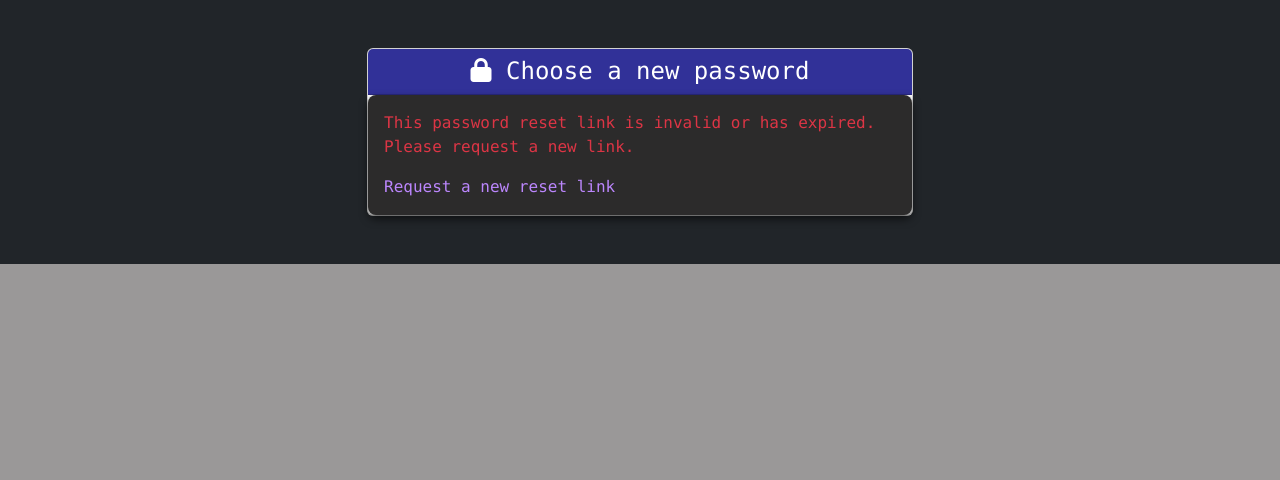
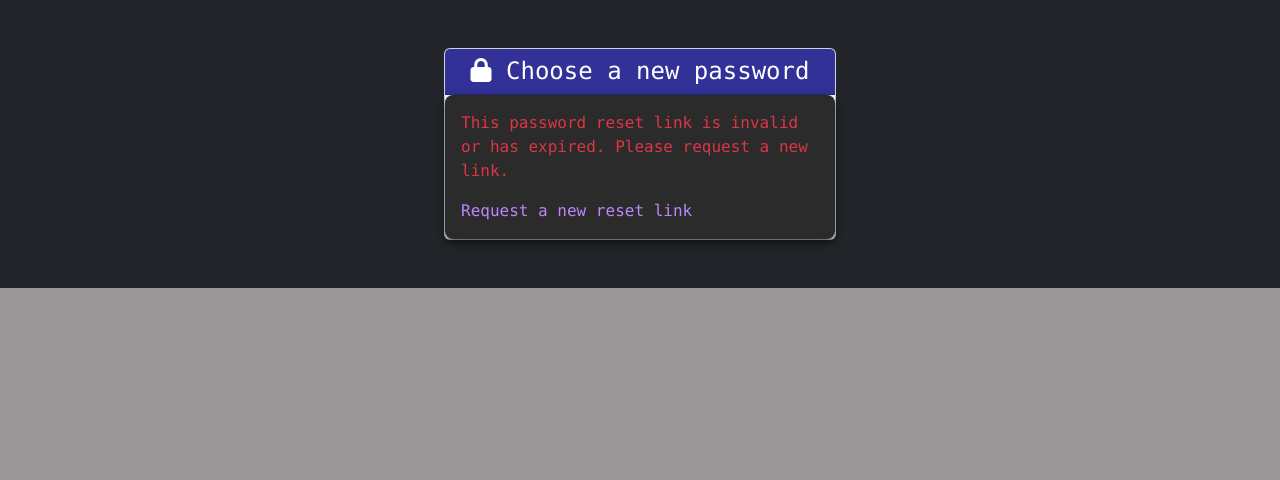
Before and after one commit to BackWoodsGinger/tfapp, a Django app: page /accounts/reset/1/1/ in a window 1280 px wide. Shown: the part 70-550 px from the top of the page. Run offline with Django 4.2, Linux system fonts and the light colour scheme; some libraries are stand-ins or nearby versions.

Commit message:
Fixed overstretched layout.

```diff
--- a/tfapp/static/css/styles.css
+++ b/tfapp/static/css/styles.css
@@ -123,6 +123,48 @@
   flex: 1 0 auto;
 }
 
+/*
+ * Tablet-friendly content width: page-level `.container` wrappers stay centered
+ * and slimmer than Bootstrap’s default (up to 1140px / 1320px at lg/xl).
+ * Tables still scroll inside `.table-responsive`. Skips `container-fluid` (e.g. home, timeclock).
+ * `main > section > .container` covers login / password-reset layouts.
+ */
+main > .container,
+main > section > .container {
+  margin-left: auto;
+  margin-right: auto;
+}
+@media (min-width: 576px) {
+  main > .container,
+  main > section > .container {
+    max-width: min(100%, 38rem);
+  }
+}
+@media (min-width: 768px) {
+  main > .container,
+  main > section > .container {
+    max-width: min(100%, 44rem);
+  }
+}
+@media (min-width: 992px) {
+  main > .container,
+  main > section > .container {
+    max-width: min(100%, 48rem);
+  }
+}
+@media (min-width: 1200px) {
+  main > .container,
+  main > section > .container {
+    max-width: min(100%, 52rem);
+  }
+}
+@media (min-width: 1400px) {
+  main > .container,
+  main > section > .container {
+    max-width: min(100%, 56rem);
+  }
+}
+
 /* Buttons */
 button, .btn {
   background-color: #3c3aaf; /* Dark button background */
```
